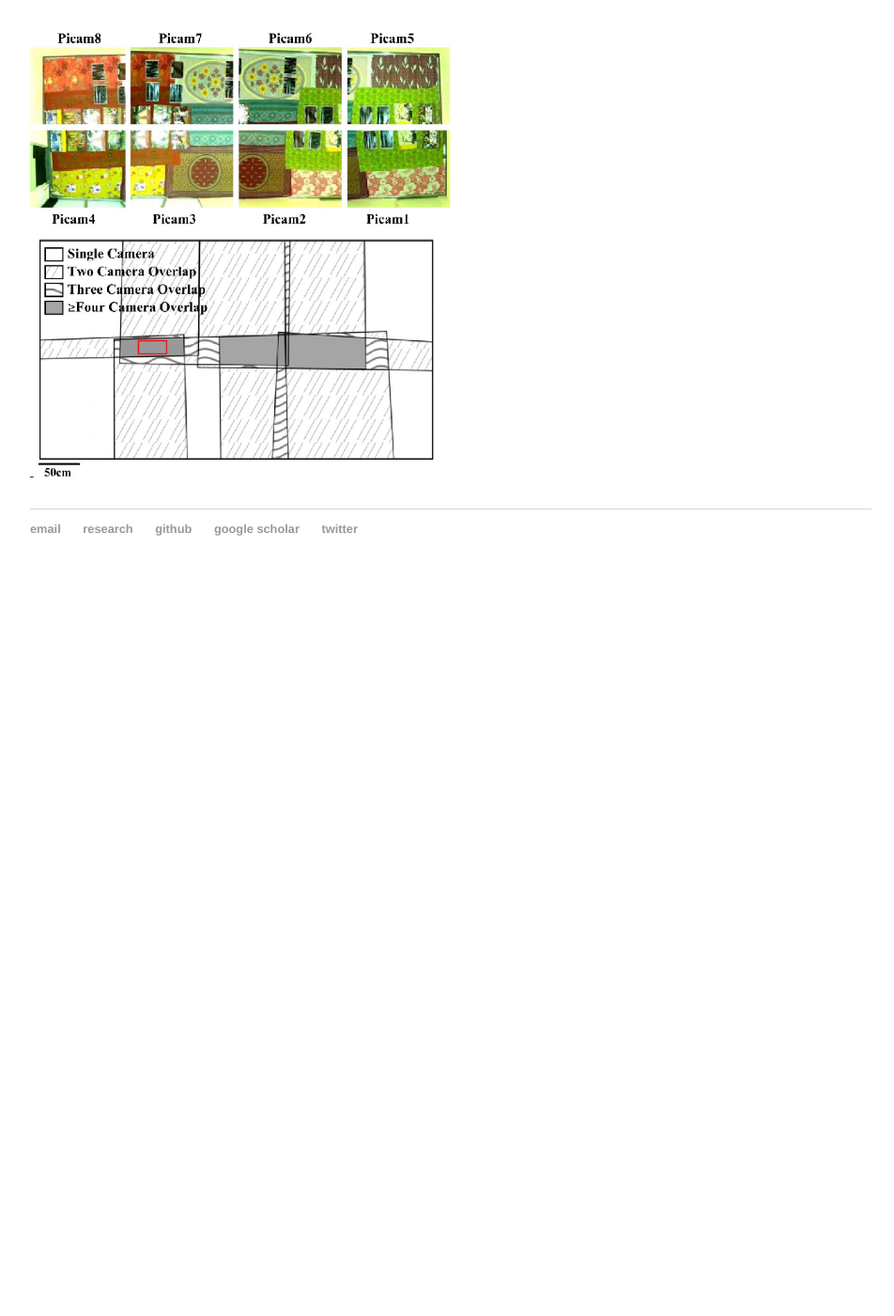
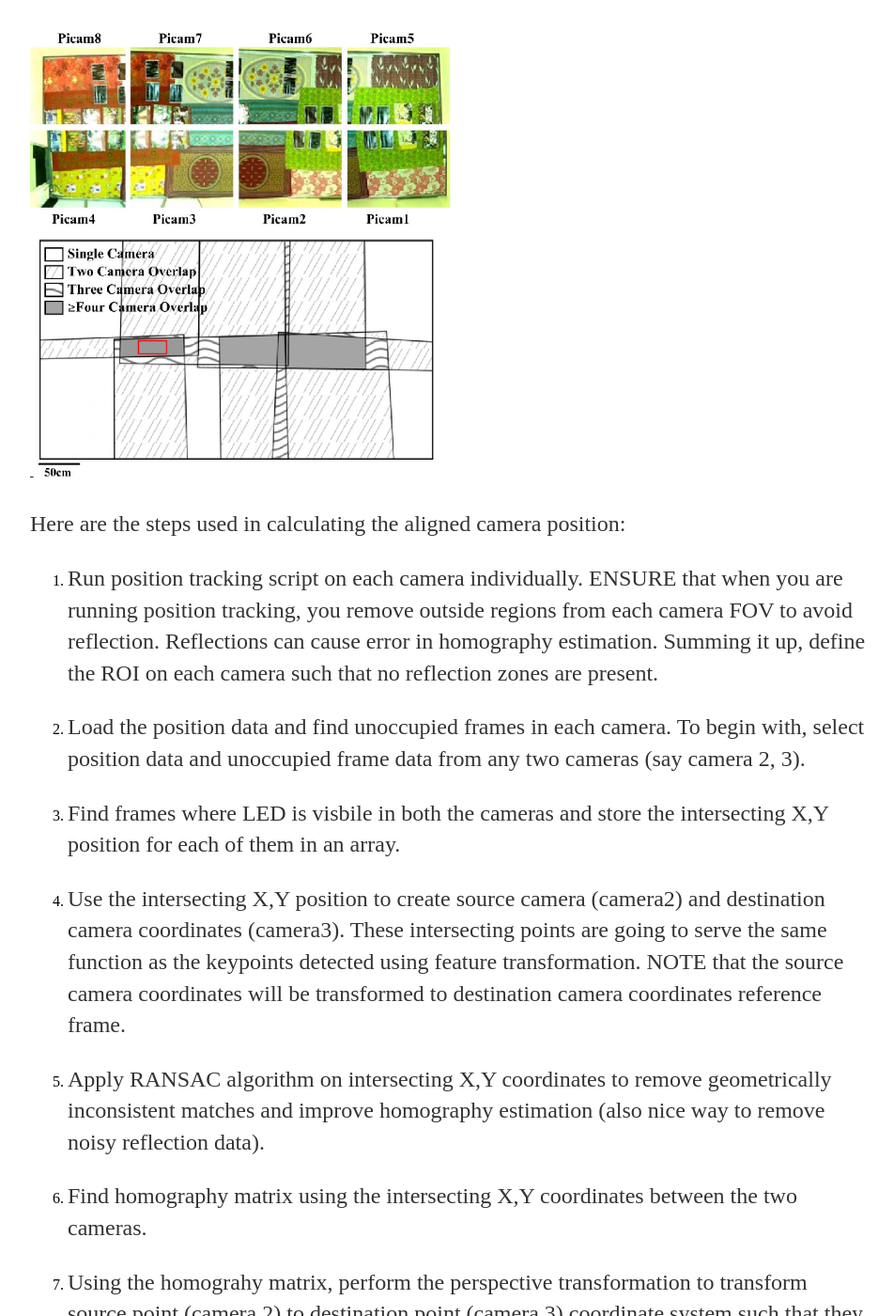
Before and after one commit to rajatsaxena/rajatsaxena.github.io, a Jekyll site: the page built from _posts/2019-07-26-Position-Data-Alignment-Multiple-Cameras.md, in a window 1280 px wide and 1400 px high, scrolled down 511 px. Shown: the whole window at 94% size, without its empty margins (160-1112 px from the left). Built offline with Jekyll 4.4.1, drawn with Linux system fonts in a browser that asks for light colours; comment, search, counter and statistics services are not loaded; before the commit the page ends 1141 px from its top, so only the background shows below that; some of the changed text lies outside the part shown.

Commit message:
final images added and started listing down steps

```diff
--- a/_posts/2019-07-26-Position-Data-Alignment-Multiple-Cameras.md
+++ b/_posts/2019-07-26-Position-Data-Alignment-Multiple-Cameras.md
@@ -4,7 +4,30 @@ title: "Position Data Alignment from Multiple Cameras"
 date: 2019-07-26
 ---
 
-How do we go about aligning x,y position coordinates from eight different cameras covering different parts of the same environment? We are going to use a
-calibration apparoach which uses a LED to figure out the perspective transformation between all pairs of cameras. Let's jump into the setup then. We have eight raspberry pi cameras covering a large room (16m^2). This is how each camera's field of view overlap region looks in 2D plane (Saxena et al. 2018
+How do we go about aligning x,y position coordinates from eight different cameras covering different parts of the same environment? We are going to use a LED to calculate the perspective transformation between all pairs of cameras and align them in single world coordinate system. Let's jump into the setup then. We have eight raspberry pi cameras covering a large room (16m^2). This is how each camera's field of view overlap region looks in 2D plane (Saxena et al. 2018):
 
 <img src="https://rajatsaxena.github.io//images//CameraFOV.png" width="50%" height="50%">
+
+Here are the steps used in calculating the aligned camera position:
+
+1. Run position tracking script on each camera individually. ENSURE that when you are running position tracking, you remove outside regions from each camera FOV to avoid reflection. Reflections can cause error in homography estimation. Summing it up, define the ROI on each camera such that no reflection zones are present.
+
+2. Load the position data and find unoccupied frames in each camera. To begin with, select position data and unoccupied frame data from any two cameras (say camera 2, 3).
+
+3. Find frames where LED is visbile in both the cameras and store the intersecting X,Y position for each of them in an array.
+
+4. Use the intersecting X,Y position to create source camera (camera2) and destination camera coordinates (camera3). These intersecting points are going to serve the same function as the keypoints detected using feature transformation. NOTE that the source camera coordinates will be transformed to destination camera coordinates reference frame.
+
+5. Apply RANSAC algorithm on intersecting X,Y coordinates to remove geometrically inconsistent matches and improve homography estimation (also nice way to remove noisy reflection data).
+
+6. Find homography matrix using the intersecting X,Y coordinates between the two cameras.
+
+7. Using the homograhy matrix, perform the perspective transformation to transform source point (camera 2) to destination point (camera 3) coordinate system such that they are now aligned.
+
+8. The merged camera coordinates between the two *merged_cam23_X, merged_cam23_Y* is equal to the mean of transformed X and Y position of the two cameras.
+
+9. Generate the aligned position data for one half of the *merged_cam1234_posX, merged_cam1234_posY* room by repeating the above steps with the merged camera position and the next camera position (say camera 1) followed by the same steps with the next camera (camera 4).
+
+10. Rerun the above steps to get aligned position data for the other half of the room *merged_cam5678_posX, merged_cam5678_posY*
+
+11. Finally find the intersecting coordinates, followed by calculating the homography matrix and perspective transformation between one half and other half of the camera coordinates to merge them into single merged coordinates *merged_allcams_posX, merged_allcams_posY*.
```
